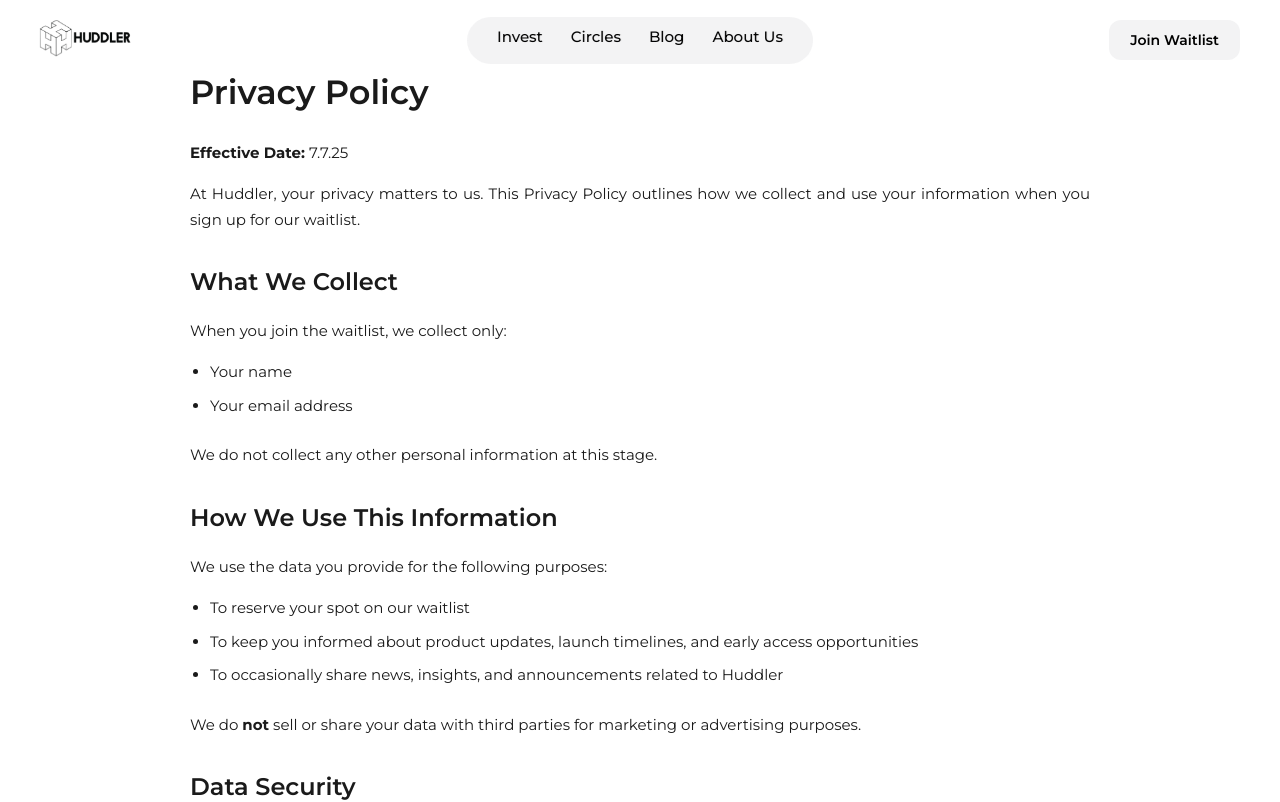
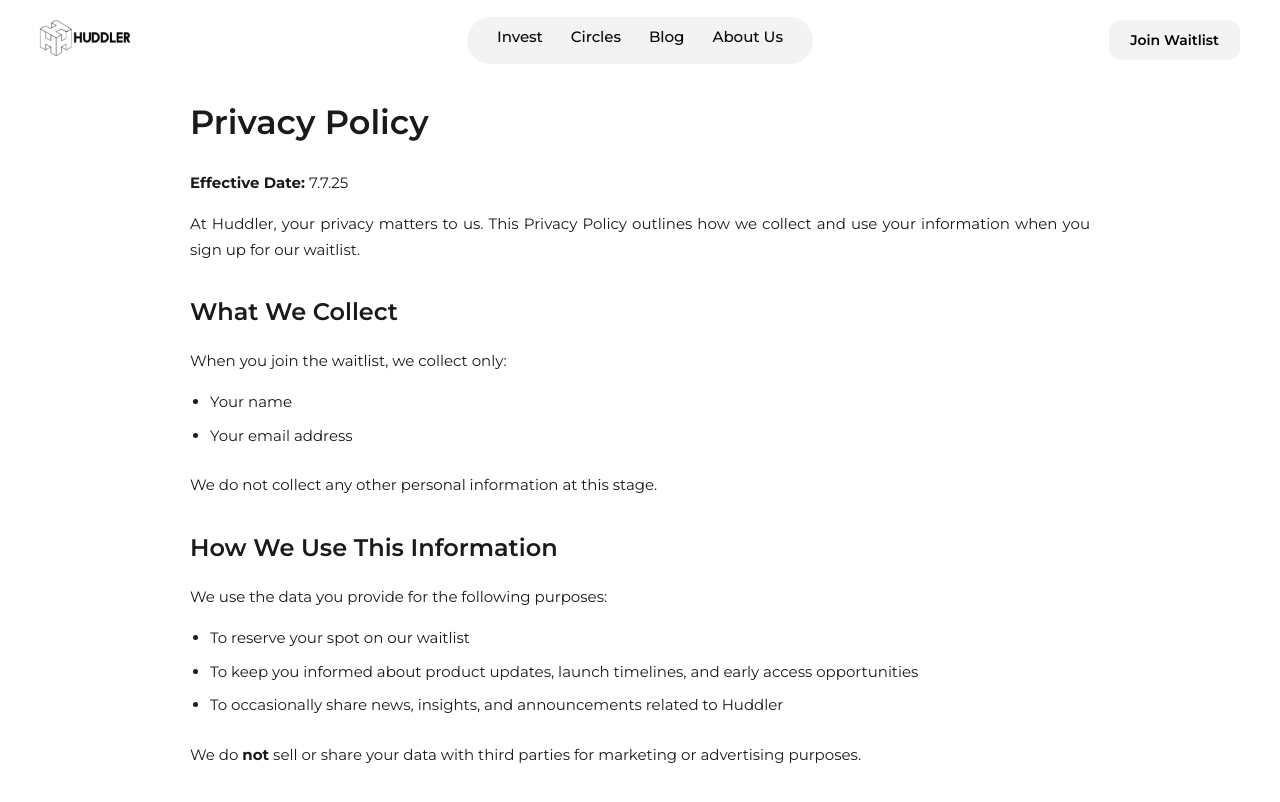
Before and after one commit to AryushiK/react-huddler-website, a React (Create React App) app: page /privacy-policy in a window 1280 px wide. Shown: the top 802 px of the page. Built offline with nearby package versions, Linux system fonts and the light colour scheme.

Commit message:
Created privacy policy page and added tablet responsiveness in it

```diff
--- a/src/pages/privacypolicy/privacypolicy.css
+++ b/src/pages/privacypolicy/privacypolicy.css
@@ -3,7 +3,7 @@
   font-family: "Montserrat", sans-serif;
   max-width: 900px;
   margin: 0 auto;
-  padding: 40px 20px;
+  padding: 70px 20px;
   line-height: 1.7;
   text-align: justify;
   color: #1a1a1a;
```
